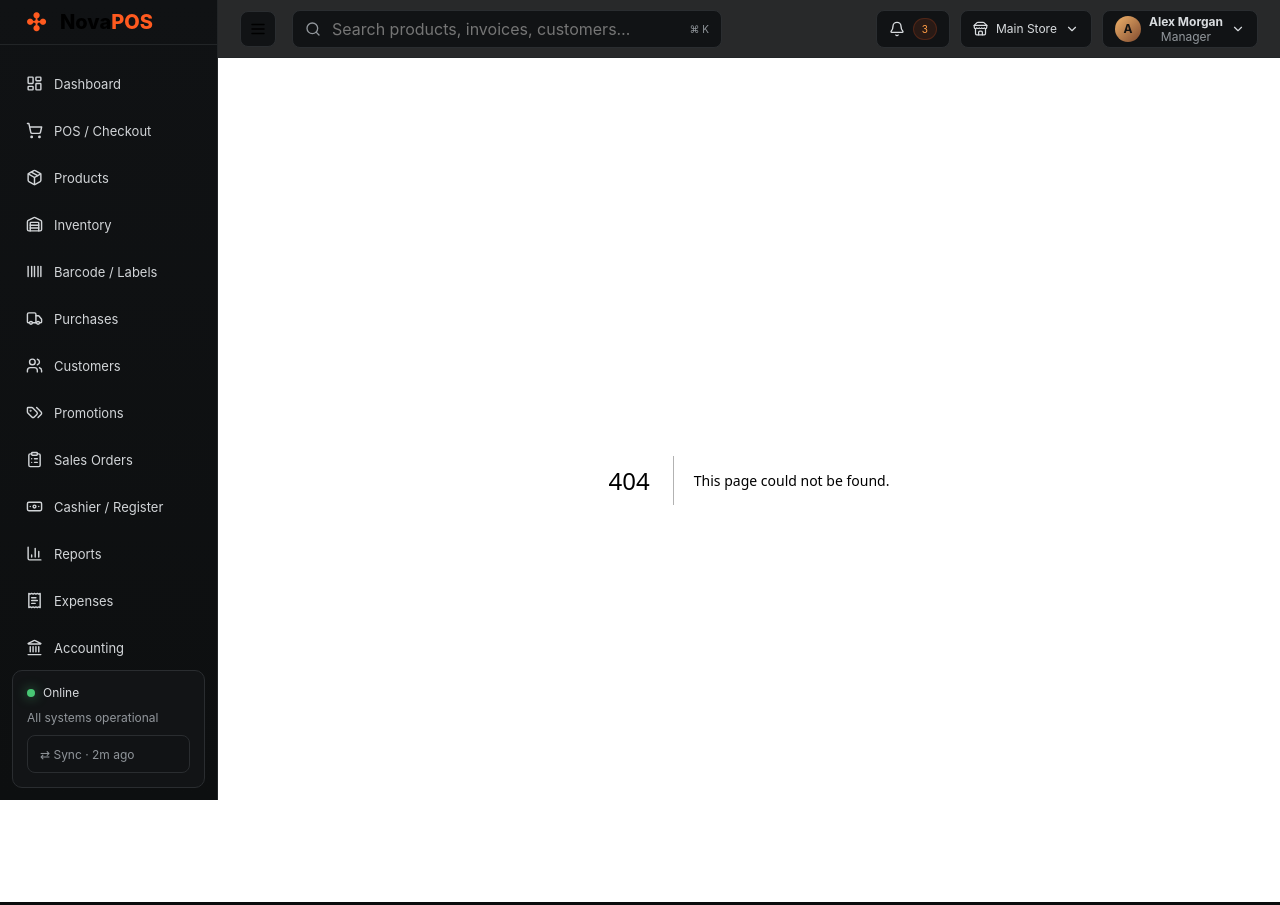
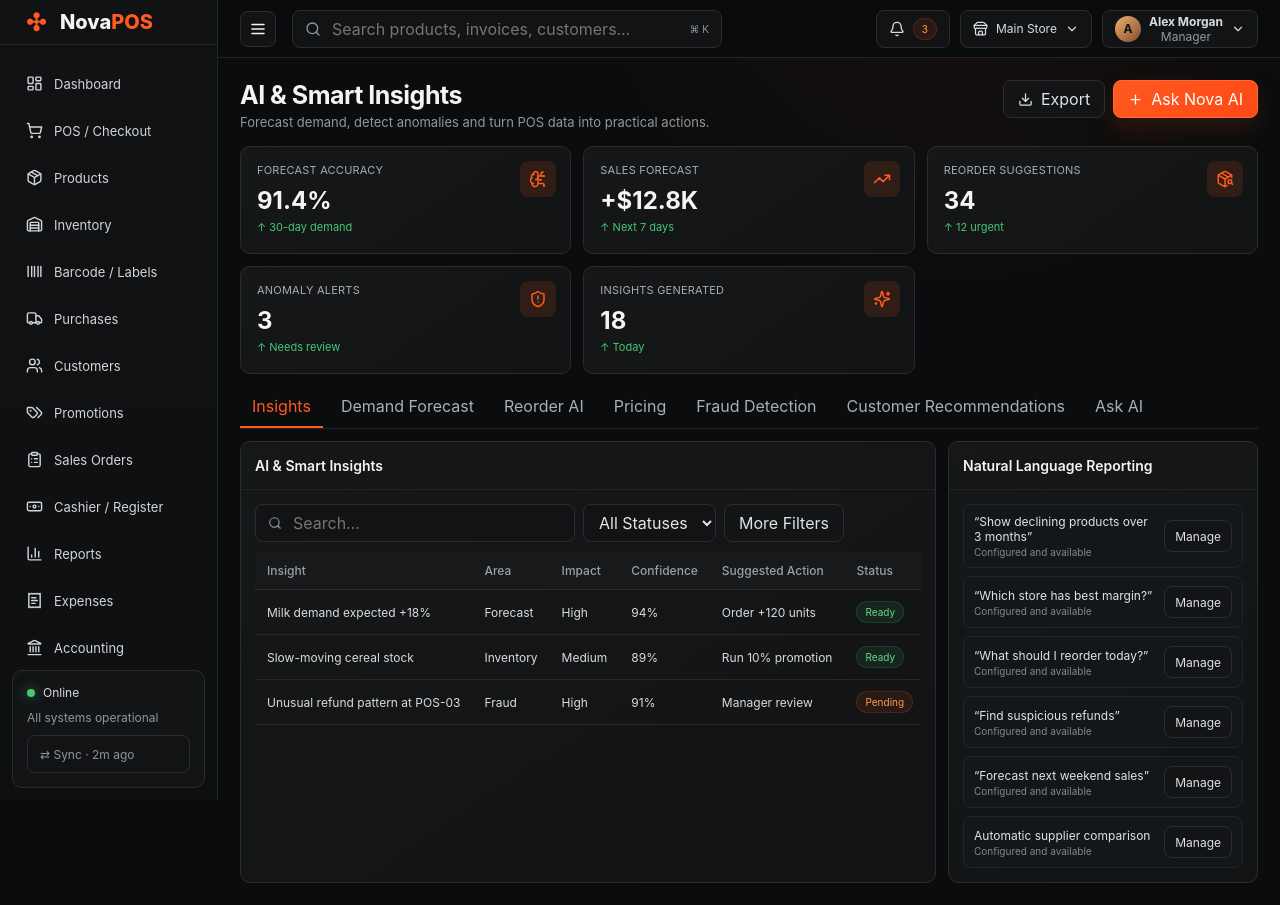
Before and after one commit to heshannamal/web7POS, a Next.js app in the folder frontend/: page /ai in a window 1280 px wide. Before the commit this address had no page. Built offline with nearby package versions, Linux system fonts and the light colour scheme.

Commit message:
Add AI insights UI

```diff
--- /dev/null
+++ b/frontend/app/ai/page.tsx
@@ -0,0 +1,9 @@
+import { FeaturePage } from '@/components/feature-page';
+import { BrainCircuit, TrendingUp, PackageSearch, ShieldAlert, Sparkles } from 'lucide-react';
+export default function AI(){return <FeaturePage title="AI & Smart Insights" subtitle="Forecast demand, detect anomalies and turn POS data into practical actions." primaryLabel="Ask Nova AI" cards={[
+{title:'Forecast Accuracy',value:'91.4%',note:'30-day demand',icon:BrainCircuit},{title:'Sales Forecast',value:'+$12.8K',note:'Next 7 days',icon:TrendingUp},{title:'Reorder Suggestions',value:'34',note:'12 urgent',icon:PackageSearch},{title:'Anomaly Alerts',value:'3',note:'Needs review',icon:ShieldAlert},{title:'Insights Generated',value:'18',note:'Today',icon:Sparkles}
+]} tabs={['Insights','Demand Forecast','Reorder AI','Pricing','Fraud Detection','Customer Recommendations','Ask AI']} columns={['Insight','Area','Impact','Confidence','Suggested Action','Status']} rows={[
+{Insight:'Milk demand expected +18%',Area:'Forecast',Impact:'High',Confidence:'94%', 'Suggested Action':'Order +120 units',Status:'Ready'},
+{Insight:'Slow-moving cereal stock',Area:'Inventory',Impact:'Medium',Confidence:'89%','Suggested Action':'Run 10% promotion',Status:'Ready'},
+{Insight:'Unusual refund pattern at POS-03',Area:'Fraud',Impact:'High',Confidence:'91%','Suggested Action':'Manager review',Status:'Pending'},
+]} sideTitle="Natural Language Reporting" sideItems={['“Show declining products over 3 months”','“Which store has best margin?”','“What should I reorder today?”','“Find suspicious refunds”','“Forecast next weekend sales”','Automatic supplier comparison']}/>}
```
